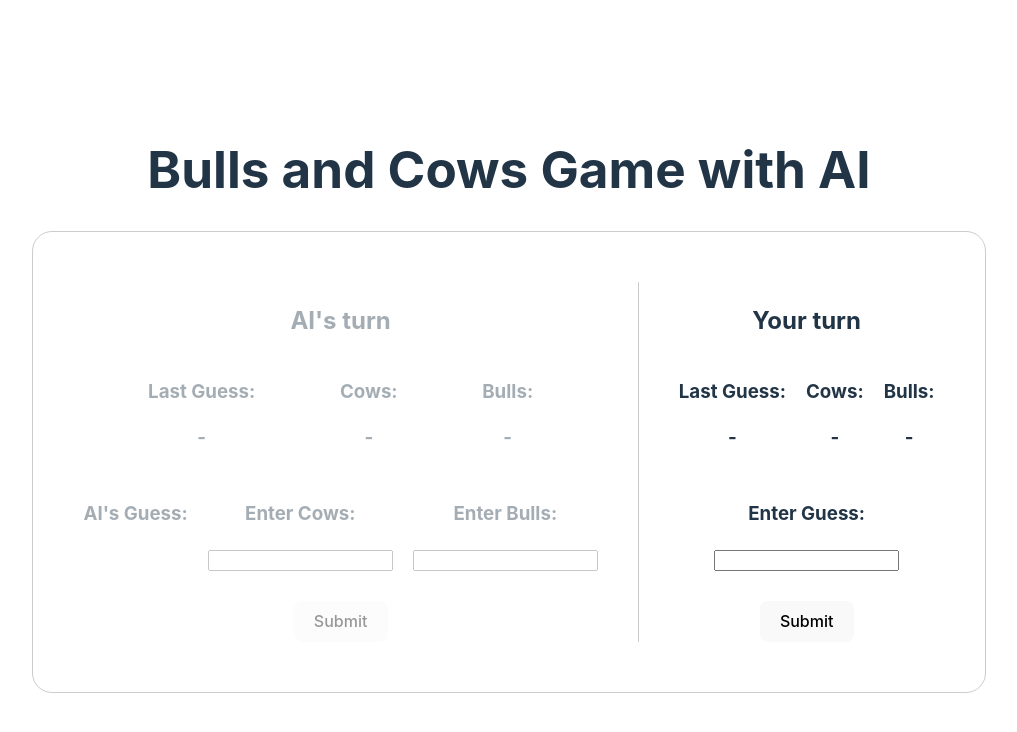
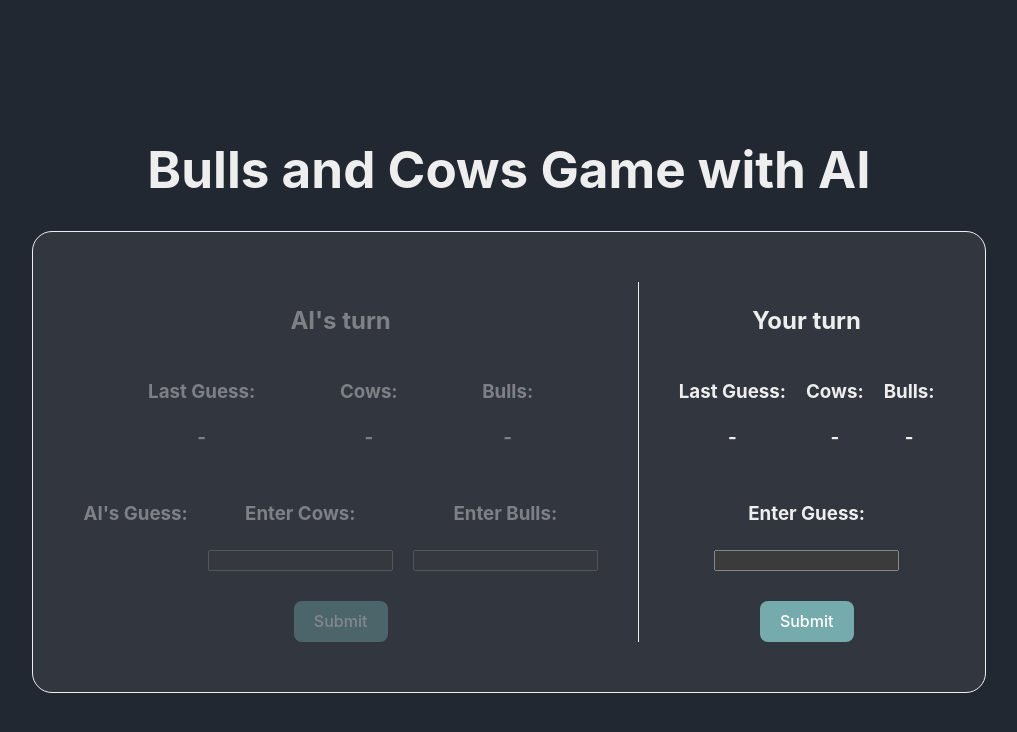
Before and after one commit to kshitij-ra/bullsAndCowsAI, a React (Vite) app: page / in a window 1280 px wide. Shown: the top 732 px of the page, without its empty margins (131-1148 px from the left). Built offline with nearby package versions, Linux system fonts and the light colour scheme.

Commit message:
update color scheme

```diff
--- a/src/App.css
+++ b/src/App.css
@@ -11,8 +11,9 @@
   display: flex;
   justify-content: center;
   align-items: center;
-  border: 1px solid #ccc;
+  border: 1px solid #EEEEEE;
   border-radius: 20px;
+  background-color: #31363F;
   padding: 50px;
 }
 
@@ -31,6 +32,6 @@
 }
 
 .separator {
-  border-right: 1px solid #ccc;
+  border-right: 1px solid #EEEEEE;
   height: 45vh;
 }
--- a/src/index.css
+++ b/src/index.css
@@ -3,9 +3,9 @@
   line-height: 1.5;
   font-weight: 400;
 
-  color-scheme: light dark;
-  color: rgba(255, 255, 255, 0.87);
-  background-color: #242424;
+  color-scheme: dark;
+  color: #EEEEEE;
+  background-color: #222831;
 
   font-synthesis: none;
   text-rendering: optimizeLegibility;
@@ -43,7 +43,7 @@ button {
   font-size: 1em;
   font-weight: 500;
   font-family: inherit;
-  background-color: #1a1a1a;
+  background-color: #76ABAE;
   cursor: pointer;
   transition: border-color 0.25s;
   margin-top: 20px;
@@ -57,19 +57,3 @@ button:focus,
 button:focus-visible {
   outline: 4px auto -webkit-focus-ring-color;
 }
-
-
-@media (prefers-color-scheme: light) {
-  :root {
-    color: #213547;
-    background-color: #ffffff;
-  }
-
-  a:hover {
-    color: #747bff;
-  }
-
-  button {
-    background-color: #f9f9f9;
-  }
-}
```
